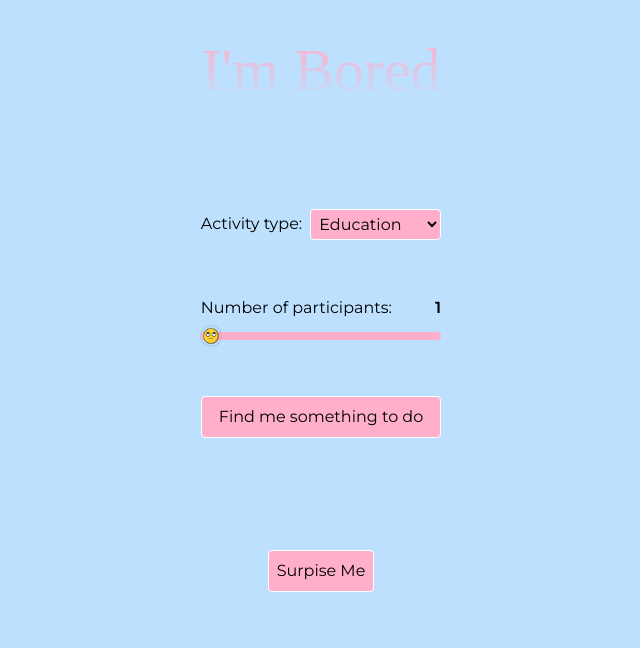
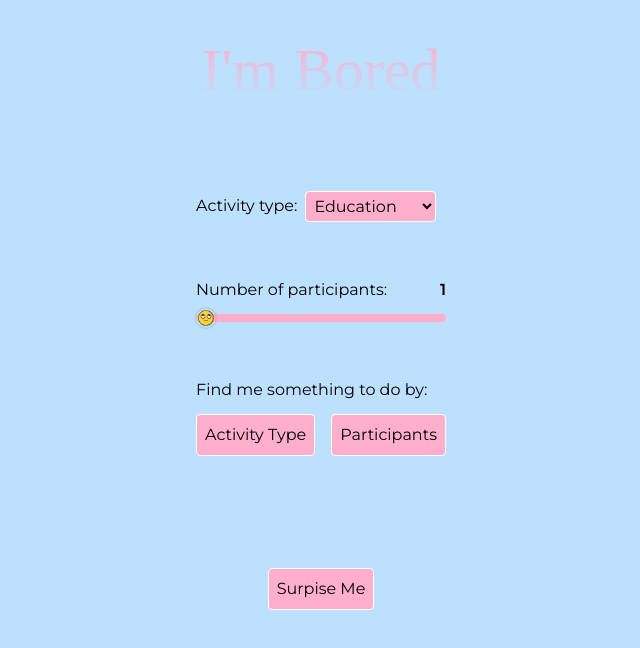
Before and after one commit to ryanmccloy/ImBoredApp, a React (Vite) app: page / in a window 1280 px wide. Shown: the top 648 px of the page, without its empty margins (319-959 px from the left). Built offline with nearby package versions, Linux system fonts and the light colour scheme; a web font is replaced by a local one.

Commit message:
logic for searching by number of participants

```diff
--- a/src/components/Activity.jsx
+++ b/src/components/Activity.jsx
@@ -10,7 +10,7 @@ function Activity() {
           <BarLoader color="#bde0fe" />
         </div>
       ) : (
-        <div>
+        <div className=" self-start">
           <img
             src="/public/images/bored.png"
             alt="bored emoji"
--- a/src/components/ActivityForm.jsx
+++ b/src/components/ActivityForm.jsx
@@ -22,8 +22,14 @@ function ActivityForm() {
 
   const handleSubmitForm = async (e) => {
     e.preventDefault();
-    const success = await fetchActivity(activityType);
+    let success = false;
+    const action = e.nativeEvent.submitter.name;
 
+    if (action === "byType") {
+      success = await fetchActivity(activityType);
+    } else if (action === "byParticipants") {
+      success = await fetchActivity(participants);
+    }
     if (success) {
       setShowActivity(true);
     }
@@ -113,7 +119,7 @@ function ActivityForm() {
           <input
             type="range"
             min="1"
-            max="8"
+            max="5"
             id="participants"
             name="participants"
             value={participants}
@@ -123,9 +129,17 @@ function ActivityForm() {
           />
         </div>
 
-        <Button type="submit" bg="primary">
-          Find me something to do
-        </Button>
+        <div className="flex flex-col gap-3">
+          <h2 className="self-start">Find me something to do by:</h2>
+          <div className="flex gap-4">
+            <Button type="submit" bg="primary" name="byType">
+              Activity Type
+            </Button>
+            <Button type="submit" bg="primary" name="byParticipants">
+              Participants
+            </Button>
+          </div>
+        </div>
       </form>
       <Button onClick={handleSubmitRandom} bg="primary">
         Surpise Me
@@ -136,7 +150,4 @@ function ActivityForm() {
 
 export default ActivityForm;
 
-// set activity icon based on activity
-// handle searching by type, or particpants    http://www.boredapi.com/api/activity?participants=1.
 // fix activity font size issue
-// handle disabled state on button
--- a/src/components/Button.jsx
+++ b/src/components/Button.jsx
@@ -1,7 +1,8 @@
-function Button({ children, onClick, type = "button", bg }) {
+function Button({ children, onClick, type = "button", bg, name }) {
   return (
     <button
       type={type}
+      name={name}
       onClick={onClick}
       className={`bg-${bg} rounded p-2 border border-white hover:scale-105  transition-all duration-300 `}
     >
--- a/src/contexts/ActivityProvider.jsx
+++ b/src/contexts/ActivityProvider.jsx
@@ -15,6 +15,7 @@ function ActivityProvider({ children }) {
   } = useActivityFetcher();
 
   const fetchActivity = async function (type) {
+    console.log(type);
     const data = await fetchActivityData(type);
     if (data) {
       console.log(data);
```
Also changed, not shown: api/fetchActivity.js (+6 -2 lines).
